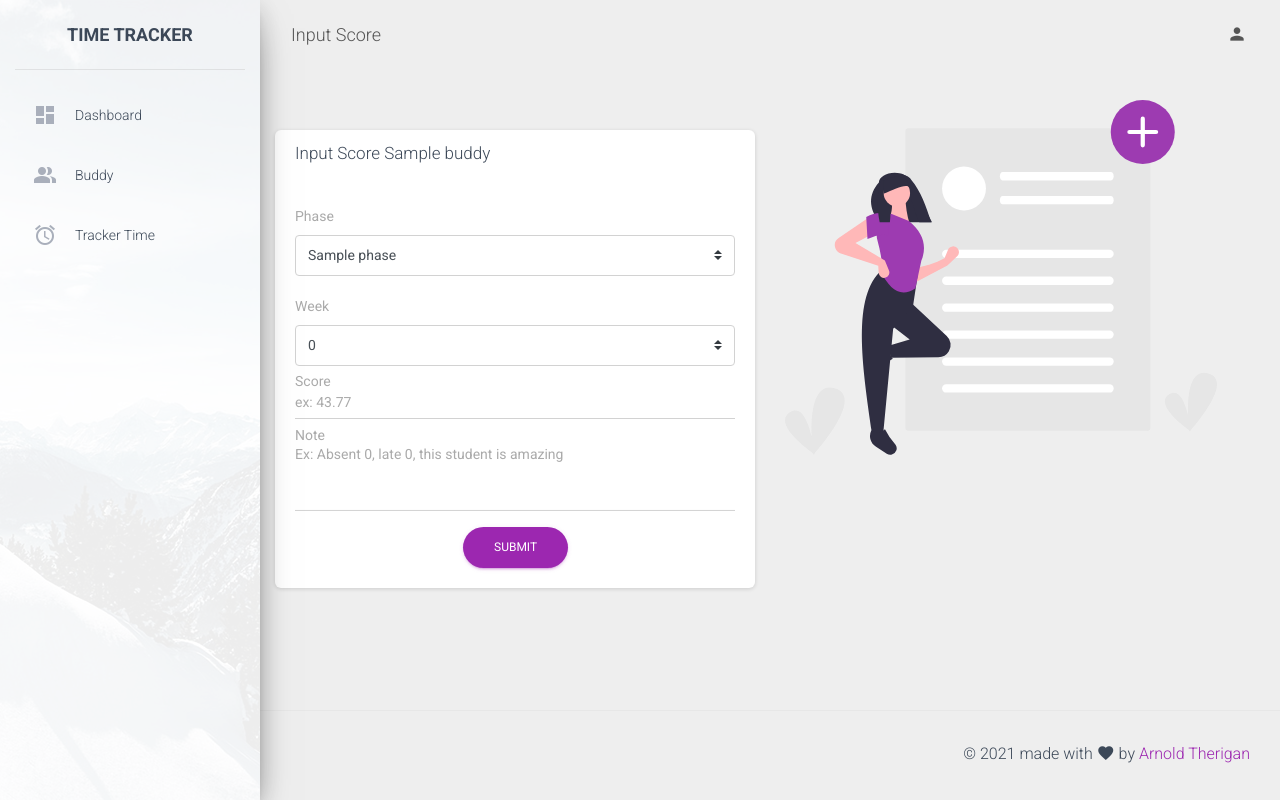
After one commit to arnoldtherigan15/timetracker, a Laravel app: template server/resources/views/admin/score/create.blade.php in a window 1280 px wide. The commit adds this page. Run offline with Laravel 8, Linux system fonts and the light colour scheme; the template is opened without the code that fills it: most values are stand-ins (such as "Sample title", 1, 10 or a date in 2020); some libraries are stand-ins or nearby versions.

Commit message:
create form input score

```diff
--- /dev/null
+++ b/server/resources/views/admin/score/create.blade.php
@@ -0,0 +1,98 @@
+@extends('layouts.app', ['title' => 'Input Score'])
+
+@section('content')
+
+<div class="content container" style="min-height: 80vh">
+    <div class="row">
+        <div class="col-md-6">
+            <div class="card card-user">
+                <div class="card-header">
+                  <h5 class="card-title">Input Score {{ $buddy->name }}</h5>
+                </div>
+                <div class="card-body">
+                    <form action="{{ route('admin.score.store') }}" method="POST" enctype="multipart/form-data">
+                        @csrf
+                        <input type="hidden" name="buddy_id" value="{{ $buddy->id }}">
+                        <div class="row">
+                            <div class="col-md-12">
+                                <div class="form-group">
+                                    <label>Phase</label>
+                                    <select name="phase_id" class="custom-select">
+                                        @foreach($phase as $item)
+                                            <option value="{{ $item->id }}">{{ $item->name }}</option>
+                                        @endforeach
+                                    </select>
+                                </div>
+                                @error('phase')
+                                    <div class="alert alert-danger alert-dismissible fade show" style="display: block">
+                                        <button type="button" aria-hidden="true" class="close" data-dismiss="alert" aria-label="Close">
+                                        <i class="nc-icon nc-simple-remove"></i>
+                                        </button>
+                                        <span>{{ $message }}</span>
+                                    </div>
+                                @enderror
+                            </div>
+                            <div class="col-md-12">
+                                <div class="form-group">
+                                    <label>Week</label>
+                                    <select name="week" class="custom-select">
+                                        @foreach($week as $name => $id)
+                                            <option value="{{ $id }}">{{ $name }}</option>
+                                        @endforeach
+                                    </select>
+                                </div>
+                                @error('week')
+                                    <div class="alert alert-danger alert-dismissible fade show" style="display: block">
+                                        <button type="button" aria-hidden="true" class="close" data-dismiss="alert" aria-label="Close">
+                                        <i class="nc-icon nc-simple-remove"></i>
+                                        </button>
+                                        <span>{{ $message }}</span>
+                                    </div>
+                                @enderror
+                            </div>
+                            <div class="col-md-12">
+                                <div class="form-group">
+                                    <label>Score</label>
+                                    <input type="number" name="score" step=any class="form-control @error('score') is-invalid @enderror" placeholder="ex: 43.77" value="{{ old('score') }}" min=0 max=115>
+                                </div>
+                                @error('score')
+                                    <div class="alert alert-danger alert-dismissible fade show" style="display: block">
+                                        <button type="button" aria-hidden="true" class="close" data-dismiss="alert" aria-label="Close">
+                                        <i class="nc-icon nc-simple-remove"></i>
+                                        </button>
+                                        <span>{{ $message }}</span>
+                                    </div>
+                                @enderror
+                            </div>
+                            <div class="col-md-12">
+                                <div class="form-group">
+                                    <label for="exampleFormControlTextarea1">Note</label>
+                                    <textarea class="form-control" id="exampleFormControlTextarea1" name="notes" rows="3" placeholder="Ex: Absent 0, late 0, this student is amazing"></textarea>
+                                </div>
+                                @error('score')
+                                    <div class="alert alert-danger alert-dismissible fade show" style="display: block">
+                                        <button type="button" aria-hidden="true" class="close" data-dismiss="alert" aria-label="Close">
+                                        <i class="nc-icon nc-simple-remove"></i>
+                                        </button>
+                                        <span>{{ $message }}</span>
+                                    </div>
+                                @enderror
+                            </div>
+                        </div>
+
+                        <div class="row">
+                            <div class="update ml-auto mr-auto">
+                                <button type="submit" class="btn btn-primary btn-round btn-block">Submit</button>
+                            </div>
+                        </div>
+                    </form>
+                </div>
+              </div>
+        </div>
+        <div class="col-md-6">
+            <img src="{{ asset('assets/img/add.svg') }}" alt="thumbnail" style="width: 90%">
+        </div>
+    </div>
+</div>
+
+@endsection
```
Also changed, not shown: server/resources/views/admin/score/index.blade.php (+4 -3 lines).
